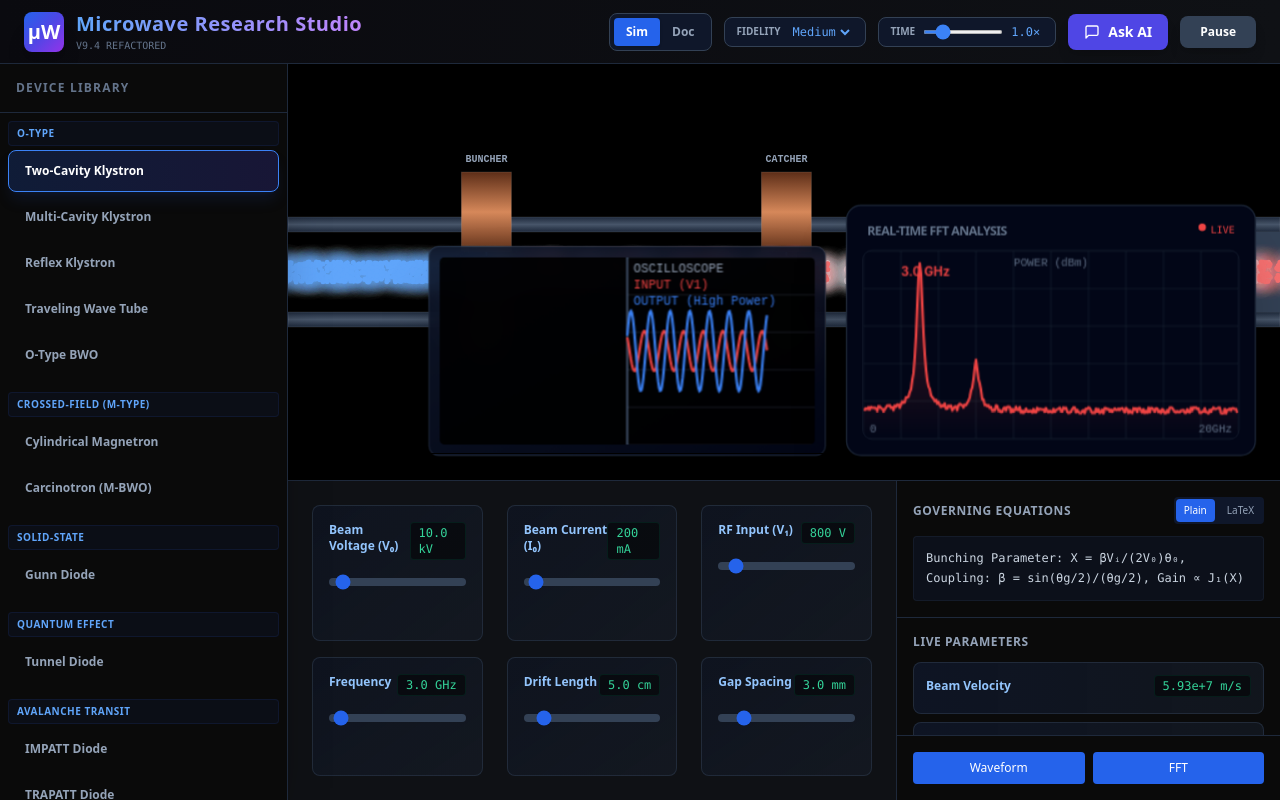
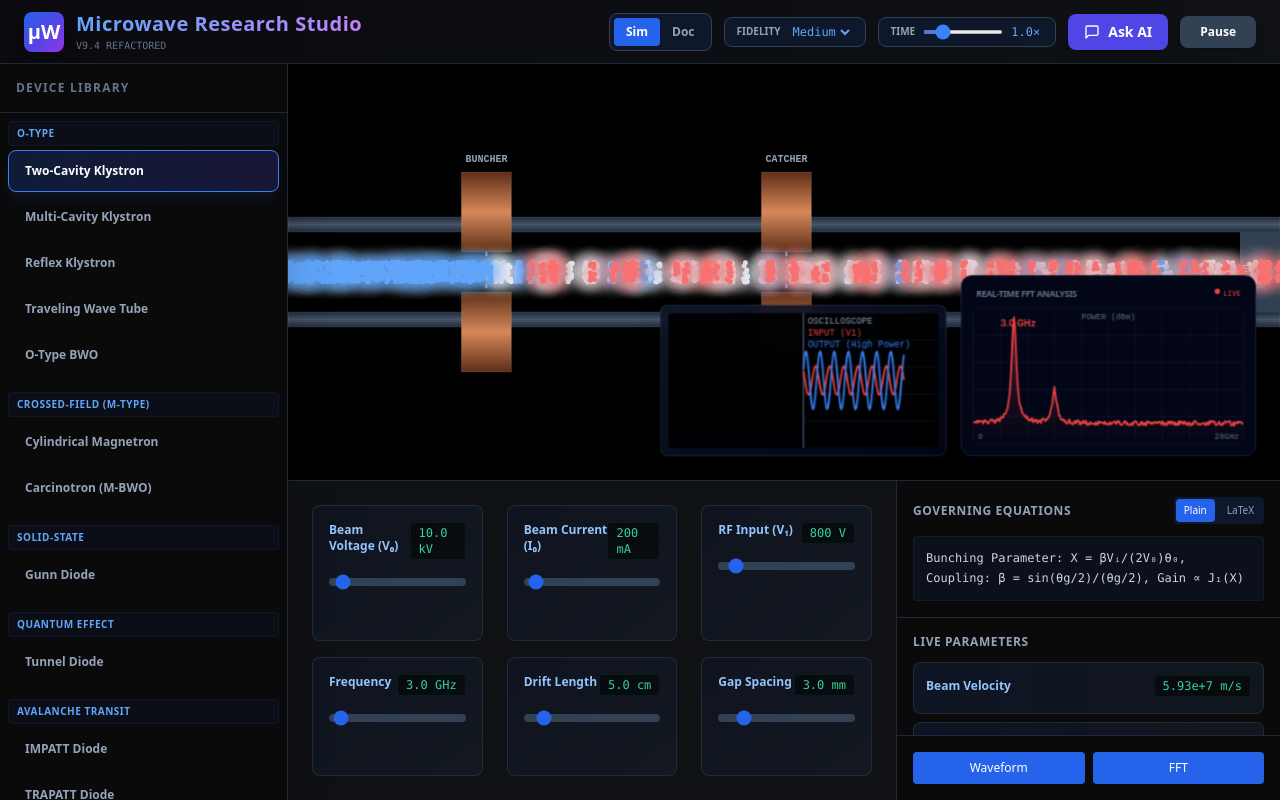
Before and after one commit to Omar5574/Microwave-research-studioV10.0, a React (Vite) app: page / in a window 1280 px wide. Built offline with nearby package versions, Linux system fonts and the light colour scheme.

Commit message:
Update App.jsx

```diff
--- a/src/App.jsx
+++ b/src/App.jsx
@@ -18,7 +18,7 @@ export default function App() {
   const [activeTab, setActiveTab] = useState("simulation");
   const [showQuickInfo, setShowQuickInfo] = useState(false);
 
-  // *** NEW: حالة القائمة الجانبية للموبايل ***
+  // *** NEW: Mobile Sidebar State ***
   const [isSidebarOpen, setIsSidebarOpen] = useState(false);
 
   // ========== SIMULATION CORE STATES ==========
@@ -210,7 +210,8 @@ export default function App() {
                 />
 
                 {/* 2. Overlays (Waveform & FFT) - Hidden on small mobile screens */}
-                <div className="hidden md:flex absolute bottom-6 right-6 flex-row gap-4 items-end pointer-events-none z-10 scale-90 md:scale-125 origin-bottom-right">
+                {/* MODIFICATION: Reduced scale from md:scale-125 to md:scale-90 to make it smaller on PC */}
+                <div className="hidden md:flex absolute bottom-6 right-6 flex-row gap-4 items-end pointer-events-none z-10 scale-75 md:scale-90 origin-bottom-right">
                   <div className="pointer-events-auto">
                     {showWaveform && <WaveformDisplay deviceId={activeId} inputs={safeInputs} running={running} timeScale={timeScale} />}
                   </div>
```
